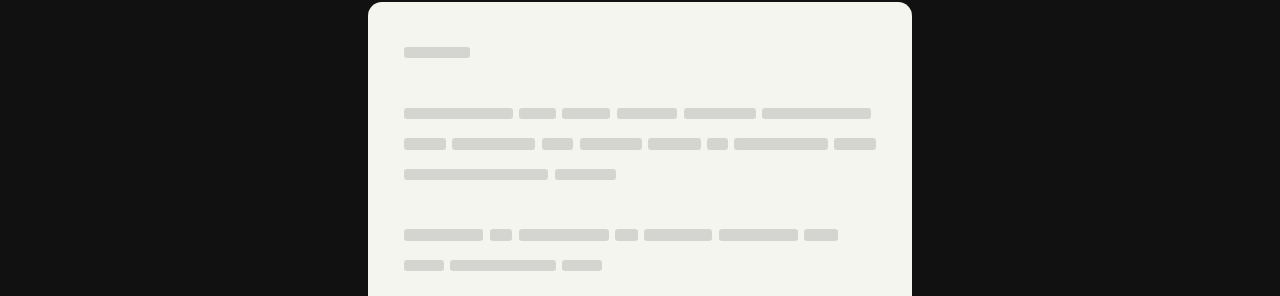
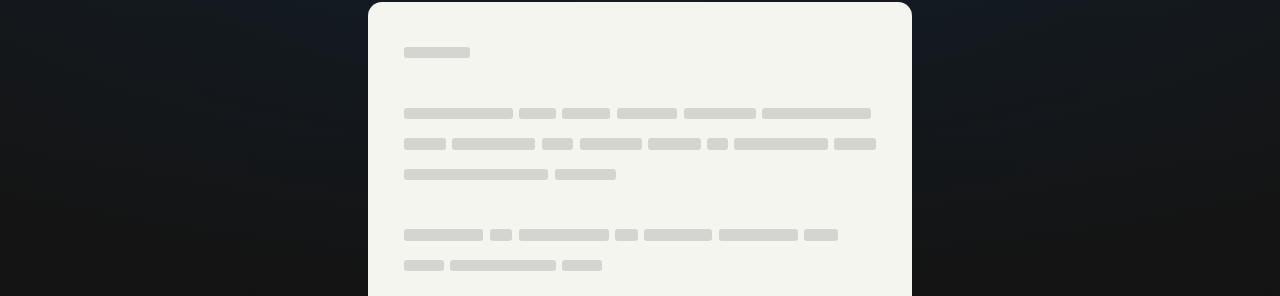
Before and after one commit to patel-priyank/Email-Signatures, a plain HTML site: page index.html in a window 1280 px wide. Shown: the part 151-447 px from the top of the page. Drawn offline with nearby package versions, Linux system fonts and the light colour scheme.

Commit message:
update accent color and add background gradient

```diff
--- a/style.css
+++ b/style.css
@@ -3,7 +3,7 @@
 :root {
   --dark: #111111;
   --light: #f5f5f0;
-  --accent: #e35f00;
+  --accent: #0c86ff;
 
   --step: 90ms;
 }
@@ -27,6 +27,17 @@ body {
   margin: 0;
   min-height: 100dvh;
   padding: 2rem 1rem;
+}
+
+body::before {
+  content: '';
+  position: fixed;
+  inset: 0;
+  z-index: -1;
+  pointer-events: none;
+  background:
+    radial-gradient(120% 80% at 50% 0%, color-mix(in srgb, var(--accent) 10%, var(--dark)), transparent 70%),
+    linear-gradient(180deg, color-mix(in srgb, var(--light) 2.5%, var(--dark)), var(--dark));
 }
 
 .container {
```
